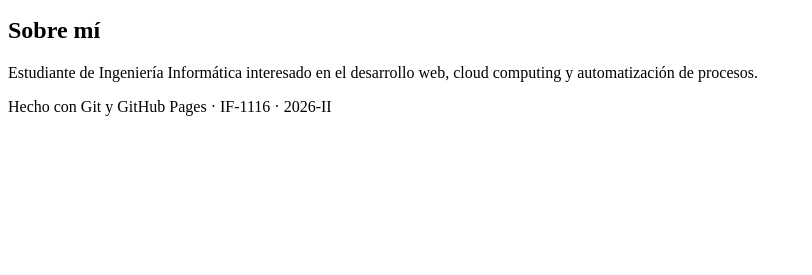
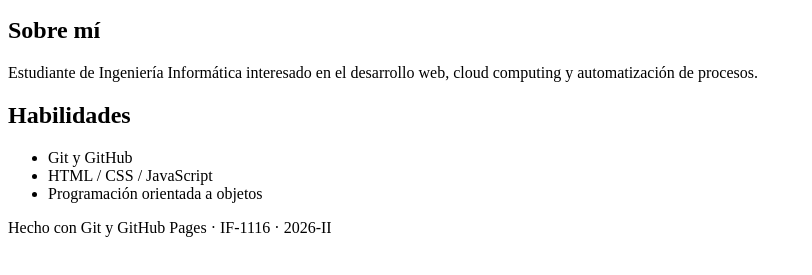
Before and after one commit to GuillermoVelarde/GuillermoVelarde.github.io, a plain HTML site: page index.html in a window 1280 px wide. Shown: the part 101-376 px from the top of the page, without its empty margins (0-812 px from the left). Drawn offline with Linux system fonts and the light colour scheme.

Commit message:
Agregar lista de habilidades

```diff
--- a/index.html
+++ b/index.html
@@ -15,6 +15,15 @@
       <h2>Sobre mí</h2>
       <p>Estudiante de Ingeniería Informática interesado en el desarrollo web, cloud computing y automatización de procesos.</p>
     </section>
+    <section id="habilidades">
+      <h2>Habilidades</h2>
+      <ul>
+        <li>Git y GitHub</li>
+        <li>HTML / CSS / JavaScript</li>
+        <li>Programación orientada a objetos</li>
+      </ul>
+    </section>
+  </main>
   </main>
   <footer>
     <p>Hecho con Git y GitHub Pages · IF-1116 · 2026-II</p>
```
